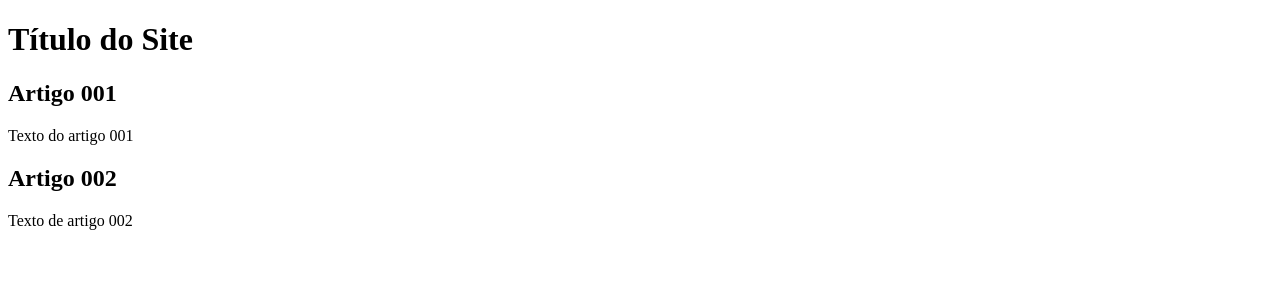
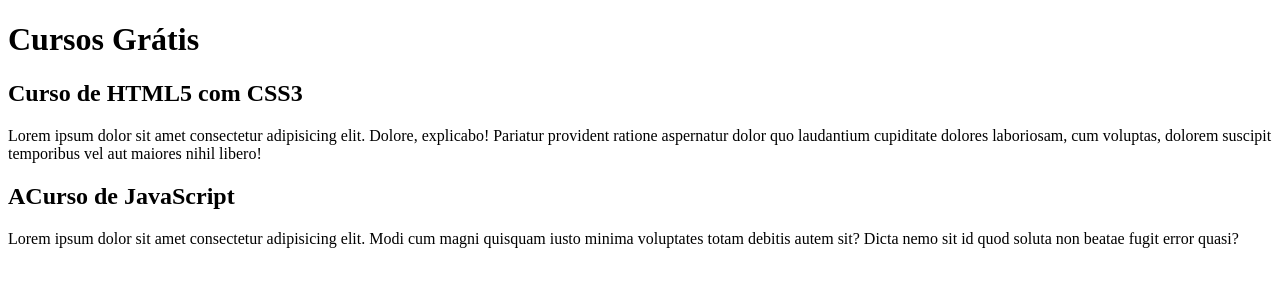
Before and after one commit to gabrielaraujo3/projeto-site, a plain HTML site: page index.html in a window 1280 px wide. Drawn offline with Linux system fonts and the light colour scheme.

Commit message:
comecei a escrever conteudo

```diff
--- a/index.html
+++ b/index.html
@@ -8,15 +8,15 @@
 <body>
     <main>
         <header>
-            <h1>Título do Site</h1>
+            <h1>Cursos Grátis</h1>
         </header>
         <article>
-            <h2>Artigo 001</h2>
-            <p>Texto do artigo 001</p>
+            <h2>Curso de HTML5 com CSS3</h2>
+            <p>Lorem ipsum dolor sit amet consectetur adipisicing elit. Dolore, explicabo! Pariatur provident ratione aspernatur dolor quo laudantium cupiditate dolores laboriosam, cum voluptas, dolorem suscipit temporibus vel aut maiores nihil libero!</p>
         </article>
         <article>
-            <h2>Artigo 002</h2>
-            <p>Texto de artigo 002</p>
+            <h2>ACurso de JavaScript</h2>
+            <p>Lorem ipsum dolor sit amet consectetur adipisicing elit. Modi cum magni quisquam iusto minima voluptates totam debitis autem sit? Dicta nemo sit id quod soluta non beatae fugit error quasi?</p>
         </article>
     </main>
 </body>
```
